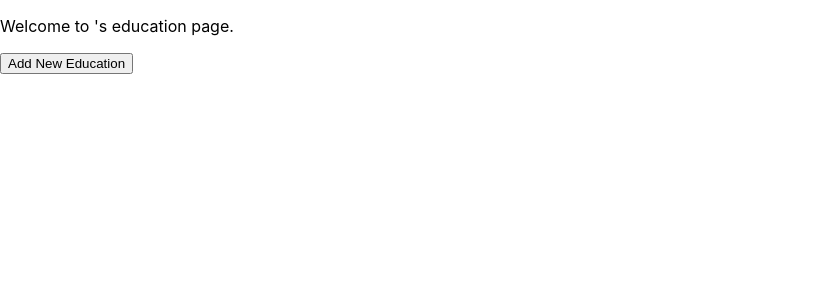
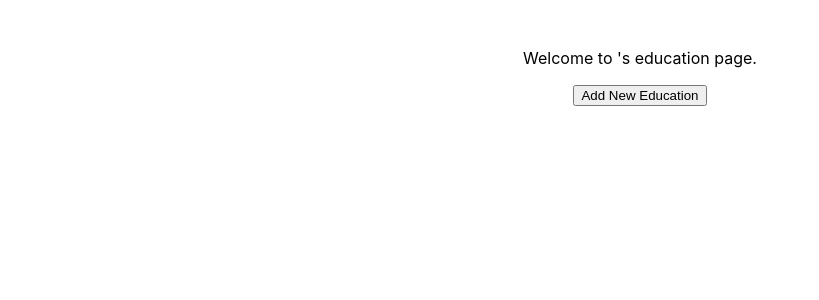
Before and after one commit to cadence09/Education-Record, a React (Create React App) app: page / in a window 1280 px wide. Both pictures are taken after a click on the button "Button". Shown: the top 300 px of the page, without its empty margins (0-819 px from the left). Built offline with nearby package versions, Linux system fonts and the light colour scheme.

Commit message:
add work

```diff
--- a/package.json
+++ b/package.json
@@ -3,6 +3,7 @@
   "version": "0.1.0",
   "private": true,
   "dependencies": {
+    "@material-ui/core": "^4.11.0",
     "@testing-library/jest-dom": "^4.2.4",
     "@testing-library/react": "^9.5.0",
     "@testing-library/user-event": "^7.2.1",
@@ -16,6 +17,8 @@
     "react-modal": "^3.11.2",
     "react-router-dom": "^5.2.0",
     "react-scripts": "3.4.3",
+    "styled-components": "^5.2.0",
+    "styled-system": "^5.1.5",
     "typescript": "^3.7.5"
   },
   "scripts": {
@@ -38,5 +41,8 @@
       "last 1 firefox version",
       "last 1 safari version"
     ]
+  },
+  "devDependencies": {
+    "@types/styled-components": "^5.1.3"
   }
 }
--- a/src/Components/Home.js
+++ b/src/Components/Home.js
@@ -1,17 +1,33 @@
 import React, {useState}from "react";
 import history from '../history';
+import styled, { ThemeProvider }from "styled-components";
+import {space, width,fontSize, color} from "styled-system";
+import theme from "../theme"
+import Grid  from '@material-ui/core/Grid';
 
 function Home(){
   const [name, setName]=useState("")
 
     return (
-      <div>
+      <Grid item xs={12} md={12} lg={12}>
+<Container>
         <p>Hi there! Welcome to your education showcase.</p>
-        <label htmlFor="name">Type your name and click "Enter" below to begin!</label>
-         <input value={name} onChange={e=>setName(e.target.value)} id="name" placeholder="Your name"/>
+        <label htmlFor="name">Type your name and click "Enter" below to begin!</label><br/>
+         <ValueField  value={name} onChange={e=>setName(e.target.value)} id="name" placeholder="Your name"/><br/>
          <button onClick={()=>history.push('/Main',name)} >Button</button>
-      </div>
+         </Container>
+        </Grid>
     )
   }
 
+  const Container = styled.div`
+    text-align:center;
+    padding:10em
+
+  `
+  const ValueField = styled.input`
+   margin:1em
+  `
+
+
   export default Home;
--- a/src/Components/Main.js
+++ b/src/Components/Main.js
@@ -1,6 +1,8 @@
 import React, {useState,useReducer} from "react";
 import Modal from "react-modal";
 import { useForm} from "react-hook-form";
+import styled, { ThemeProvider }from "styled-components";
+import Grid  from '@material-ui/core/Grid';
 
 function Main(props){
 
@@ -66,8 +68,8 @@ const [educationList, setEducationList] =useState([])
 
 
     return (
-        <div>
-
+        <Grid item xs={12} md={12} lg={12}>
+        <Container>
     <p>Welcome to {props.location.state}'s education page.</p>
     <button onClick={handleOpenModal}> Add New Education</button>
      <Modal isOpen={modal} onAfterClose={handleAfterModalClosed}>
@@ -115,16 +117,30 @@ const [educationList, setEducationList] =useState([])
      </Modal>
 
  {educationList.map(data=>(
- <div>
+ <Card>
      {data.study}@{data.school},{data.grade}<br/>
      {data.startYear} - {data.endYear}<br/>
      {data.description}<br/>
      {data.other}
-</div>))}
+</Card>))}
 
-    </div>
+</Container>
+        </Grid>
 
     )
 }
 
+const Container = styled.div`
+text-align:center;
+padding:2em
+
+`
+
+const Card = styled.div`
+text-align:center;
+padding:2em;
+color:#08618a;
+bg:#f5e09a;
+
+`
 export default Main
--- /dev/null
+++ b/src/theme.js
@@ -0,0 +1,20 @@
+const theme ={
+    space:[0,2,4,6,8,10],
+    fontSizes:[12,14,16,20,24],
+    fontWeights:[100,200,300,400],
+    colors: {
+        black: '#000',
+        gray: ' #777',
+        'dark-gray': '#333',
+        'light-gray': '#eee',
+    },
+    breakpoints: {
+        xs: '0',
+        sm: '600px',
+        md: '960px',
+        lg: '1280px',
+        xl: '1920px',
+      },
+}
+
+export default theme;
```
Also changed, not shown: 1 other file (tests, documents, lock files or other folders).
